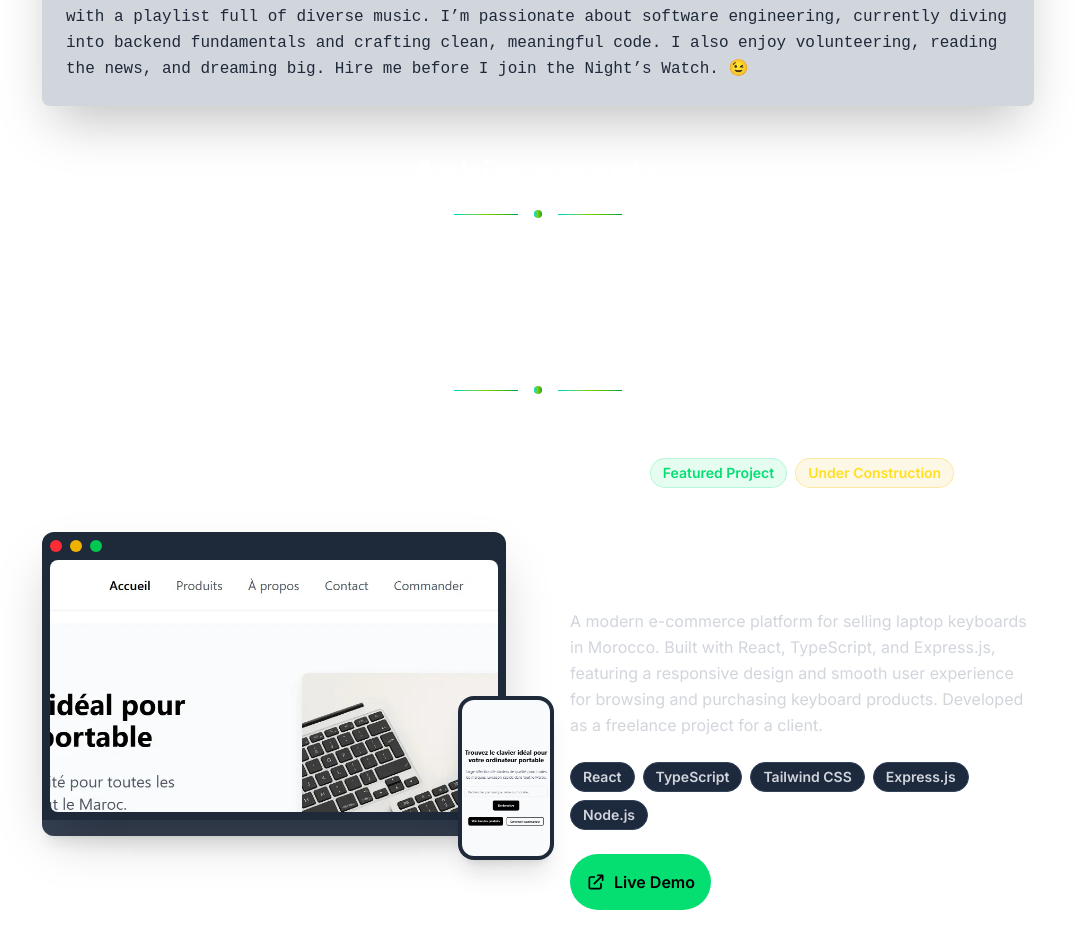
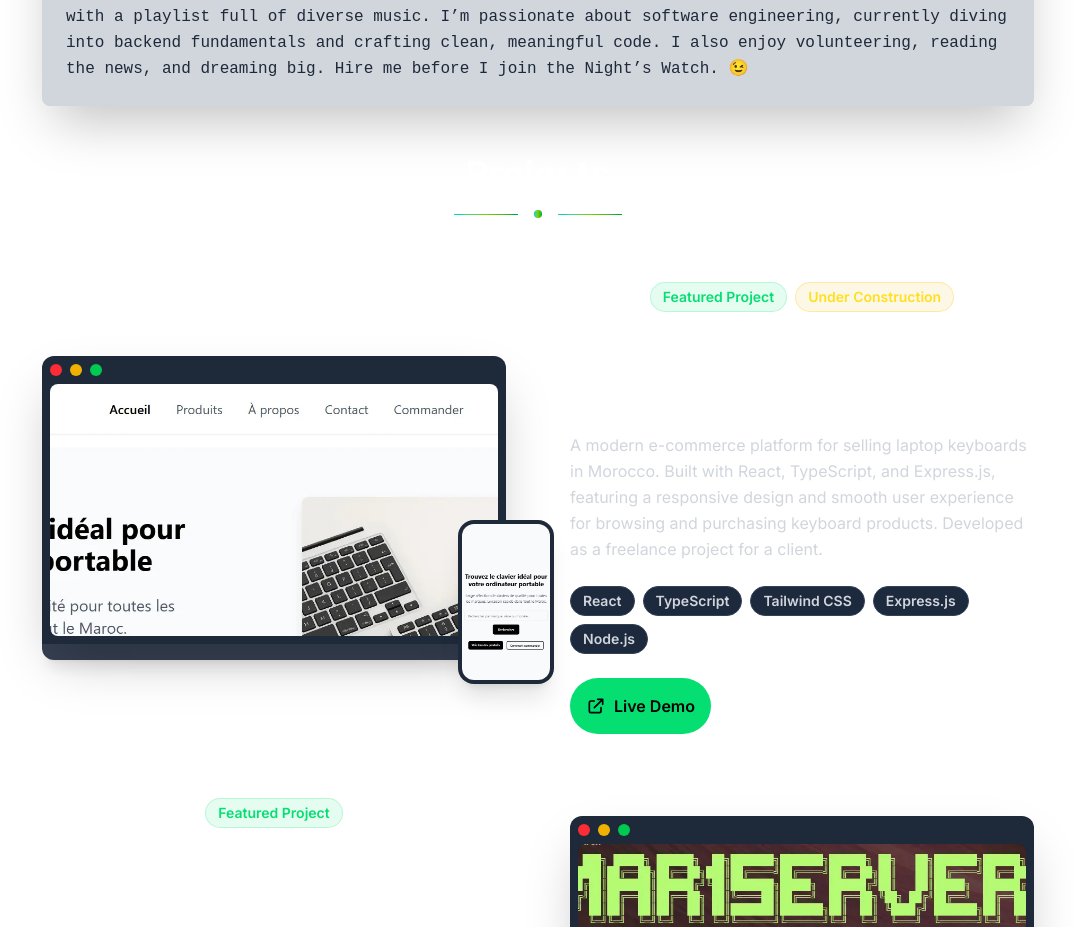
Before and after one commit to mar1shell/me.mar1shell, a React (Vite) app: page / in a window 1280 px wide. Shown: the part 1102-2029 px from the top of the page, without its empty margins (102-1177 px from the left). Built offline with nearby package versions, Linux system fonts and the light colour scheme.

Commit message:
fix: comment out AchievementsSection in App component; simplify NavBar by removing unused isNavTop state

```diff
--- a/src/App.tsx
+++ b/src/App.tsx
@@ -9,7 +9,6 @@ import Footer from "./components/Footer/Footer";
 import ScrollToTop from "./components/ScrollToTop/ScrollToTop";
 import useAosEffect from "./hooks/useAosEffect/useAosEffect";
 import AnimatedBackground from "./components/AnimatedBackground/AnimatedBackground";
-import AchievementsSection from "./sections/AchievementsSection/AchievementsSection";
 
 function App() {
   useAosEffect();
@@ -22,7 +21,7 @@ function App() {
         <main className="container mx-auto flex flex-col items-center justify-center px-4">
           <HeroSection />
           <AboutMeSection />
-          <AchievementsSection />
+          {/* <AchievementsSection /> */}
           <ProjectsSection />
           <ExperienceSection />
           <ContactSection />
--- a/src/components/NavBar/NavBar.tsx
+++ b/src/components/NavBar/NavBar.tsx
@@ -2,7 +2,7 @@ import DarkModeSwitch from "../DarkModeSwitch/DarkModeSwitch";
 import useScrollTop from "../../hooks/useScrollTop/useScrollTop";
 
 function NavBar() {
-  const [showNav, isNavTop] = useScrollTop();
+  const [showNav] = useScrollTop();
 
   return (
     <nav
```
